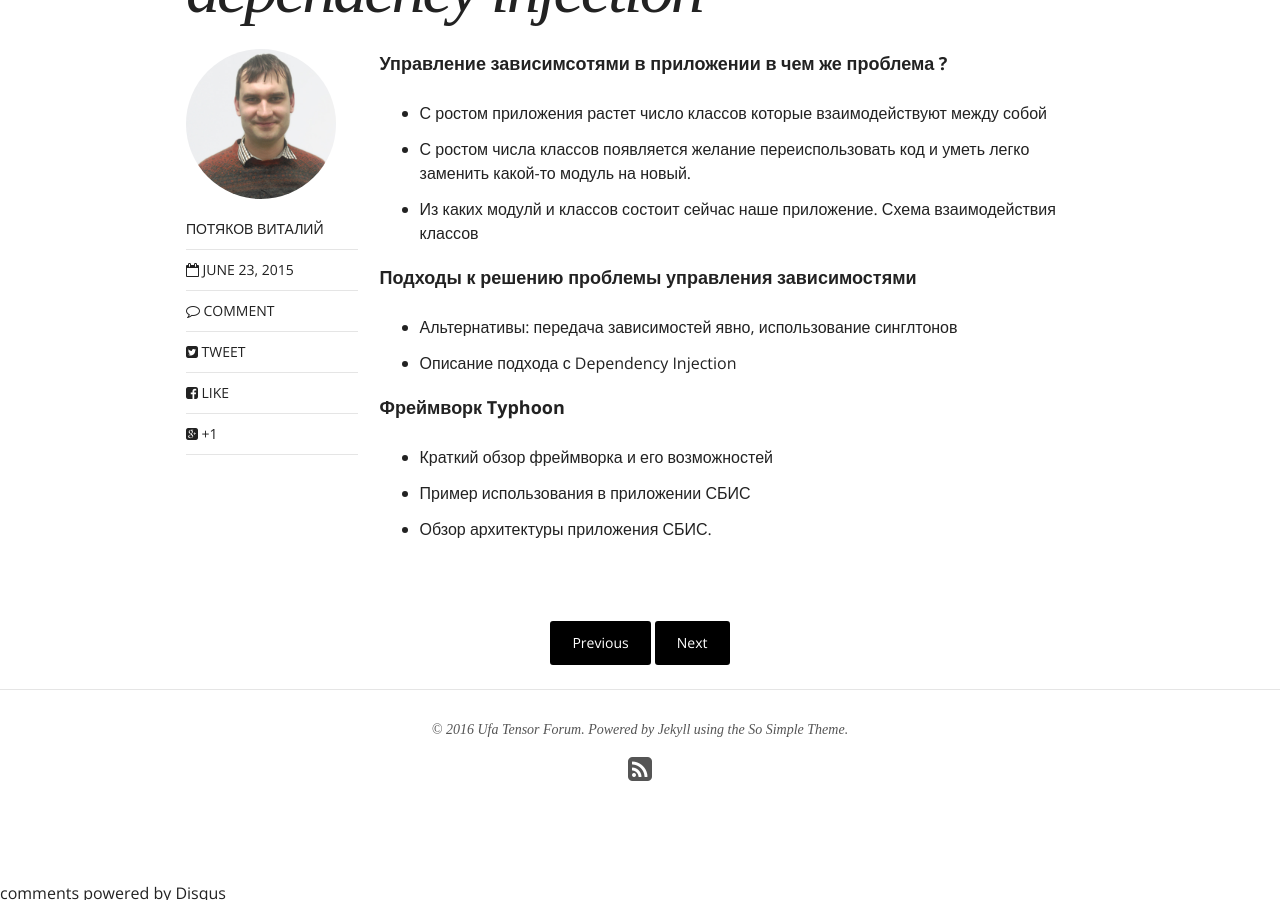
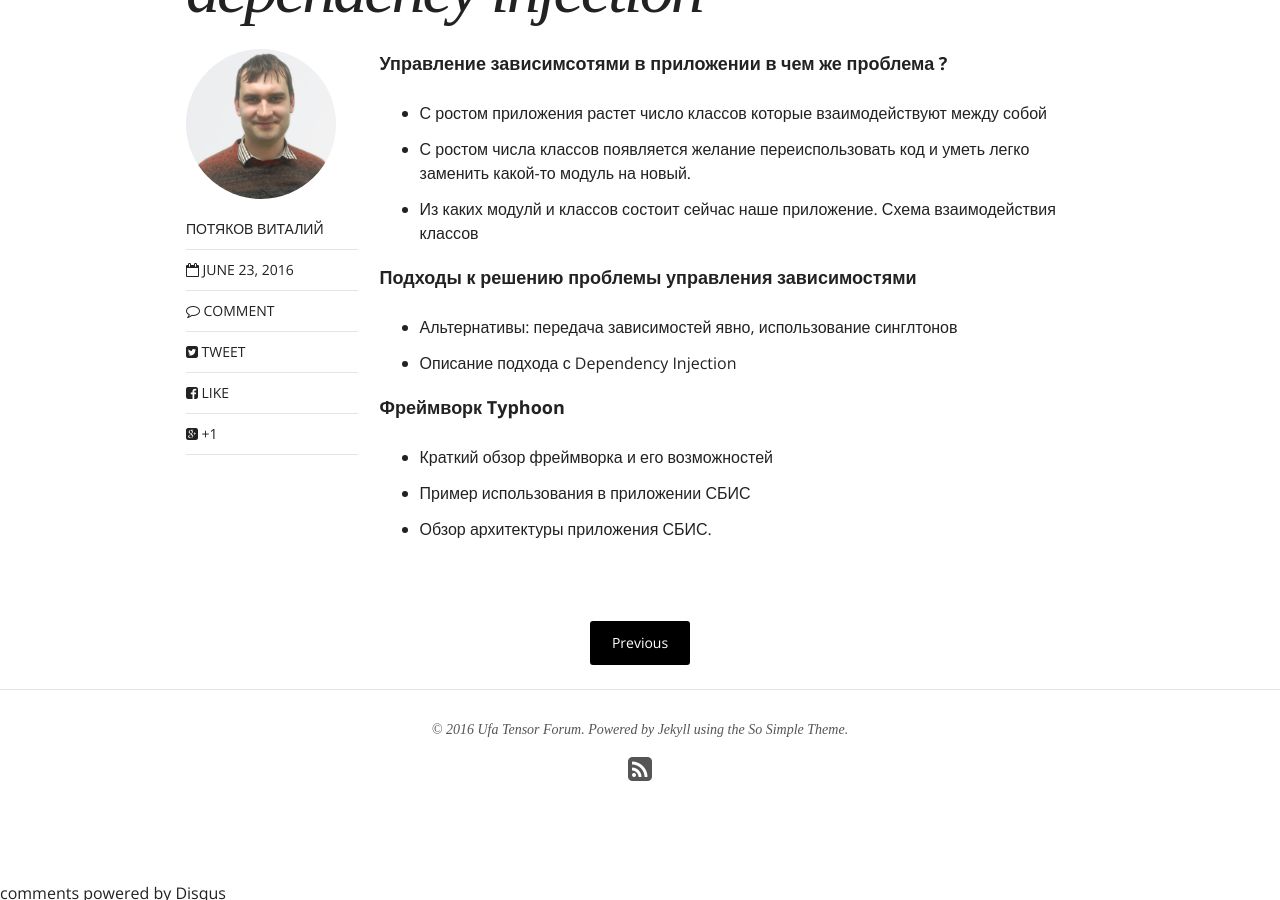
Before and after one commit to tensor-ufa/tensor-ufa.github.io, a Jekyll site: the page built from _posts/talks/2016-06-23-3-mobile-apps.md, in a window 1280 px wide and 900 px high, scrolled down 691 px. Built offline with Jekyll 4.4.1, drawn with Linux system fonts in a browser that asks for light colours; nearby versions of some CDN libraries; comment, search, counter and statistics services are not loaded.

Commit message:
время

```diff
--- a/_posts/talks/2016-06-23-3-mobile-apps.md
+++ b/_posts/talks/2016-06-23-3-mobile-apps.md
@@ -9,7 +9,7 @@ tags: [mobile]
 image:
   feature:
 talk: meetup_u1
-date: 2015-06-23T19:00:00+02:00
+date: 2016-06-23T19:00:00+02:00
 comments: true
 share: true
 announce: true
```
Also changed, not shown: _posts/talks/2016-06-23-2-web-comp-side.md (+1 -1 lines).
